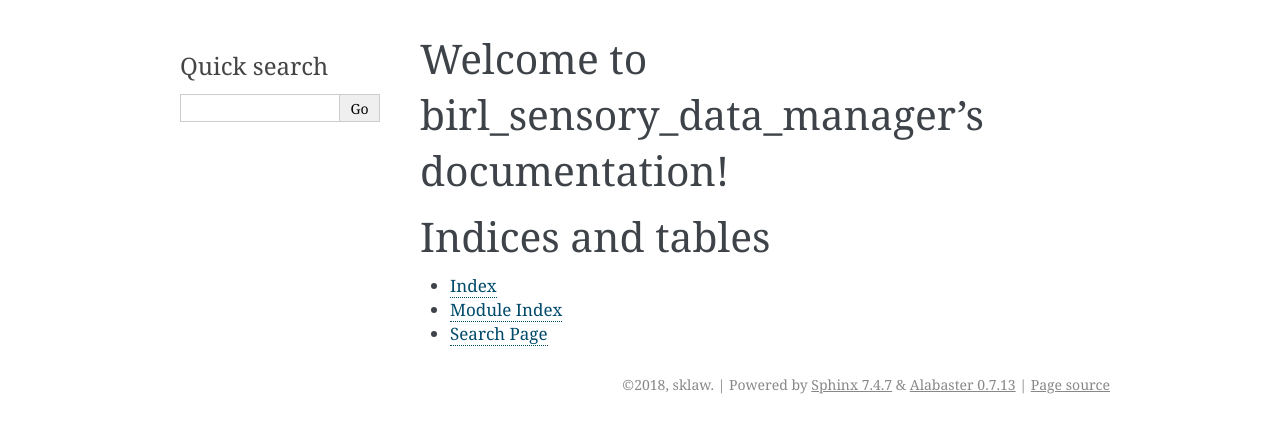
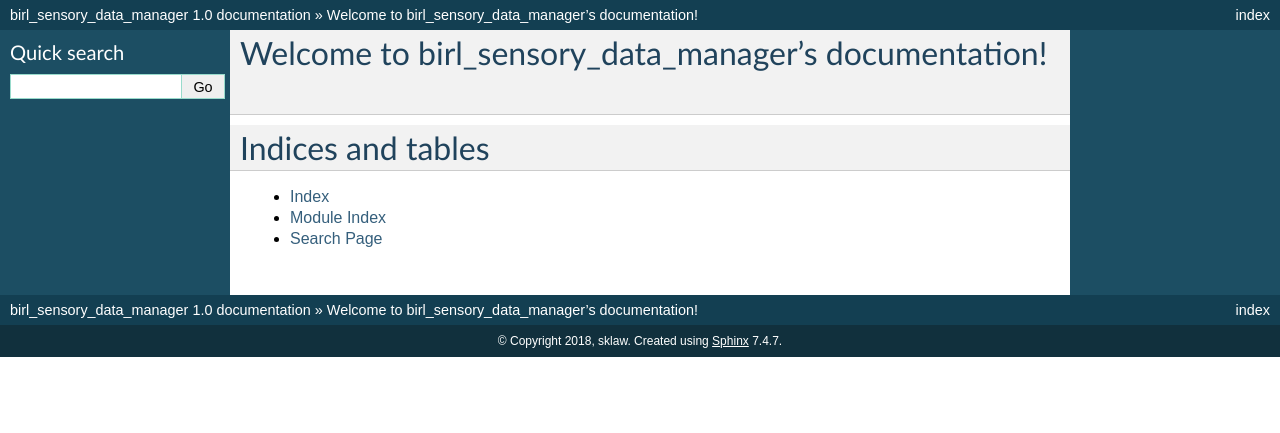
Before and after one commit to birlrobotics/birl_sensory_data_manager, a Sphinx documentation site: the page built from doc/index.rst, in a window 1280 px wide. Shown: the top 433 px of the page. Built offline with Sphinx 7.4.7, drawn with Linux system fonts in a browser that asks for light colours; the version number could not be read and is left out.

Commit message:
fix sphinx conf

```diff
--- a/doc/conf.py
+++ b/doc/conf.py
@@ -43,6 +43,7 @@ extensions = ['sphinx.ext.autodoc',
     'sphinx.ext.todo',
     'sphinx.ext.coverage',
     'sphinx.ext.viewcode',
+    'sphinx.ext.napoleon',
     'sphinx.ext.githubpages']
 
 # Add any paths that contain templates here, relative to this directory.
@@ -95,7 +96,7 @@ todo_include_todos = True
 # The theme to use for HTML and HTML Help pages.  See the documentation for
 # a list of builtin themes.
 #
-html_theme = 'alabaster'
+html_theme = 'classic'
 
 # Theme options are theme-specific and customize the look and feel of a theme
 # further.  For a list of options available for each theme, see the
```
